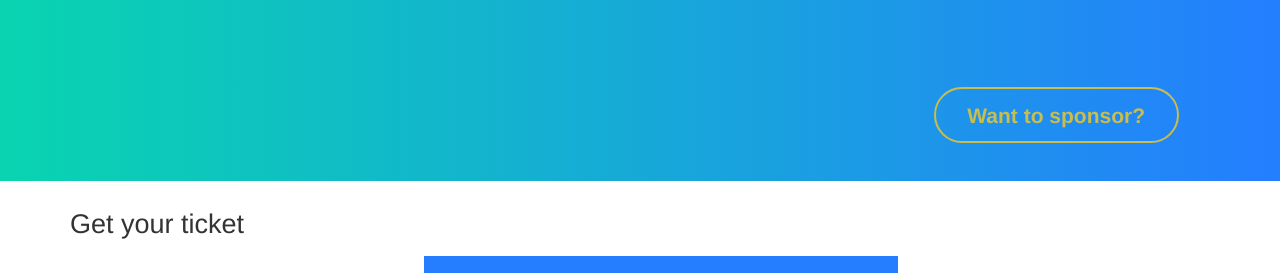
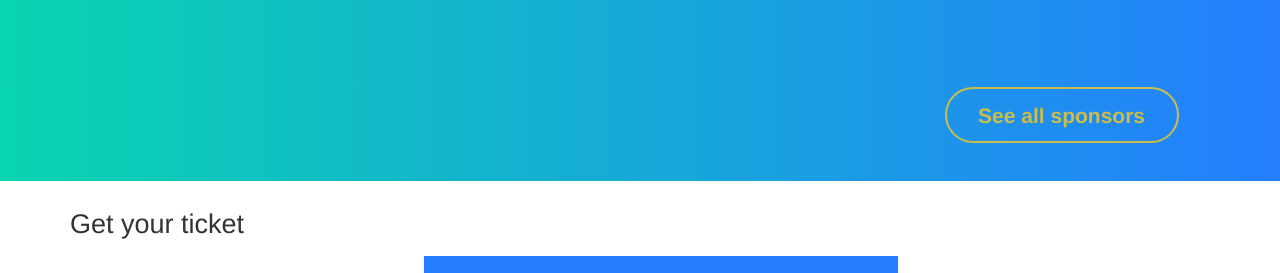
Before and after one commit to RustFestEU/blog.rustfest.eu, a Jekyll site: the page built from index.html, in a window 1280 px wide and 900 px high, scrolled down 2044 px. Shown: the part 156-429 px from the top of the window. Built offline with Jekyll 4.4.1, drawn with Linux system fonts in a browser that asks for light colours.

Commit message:
minor wording

```diff
--- a/index.html
+++ b/index.html
@@ -120,7 +120,7 @@ bodytags: with-hero
     </ul>
     <div style="text-align: right">
       <a class="button primary" href="/sponsoring/">
-        Want to sponsor?
+        See all sponsors
       </a>
     </div>
   </section>
```
